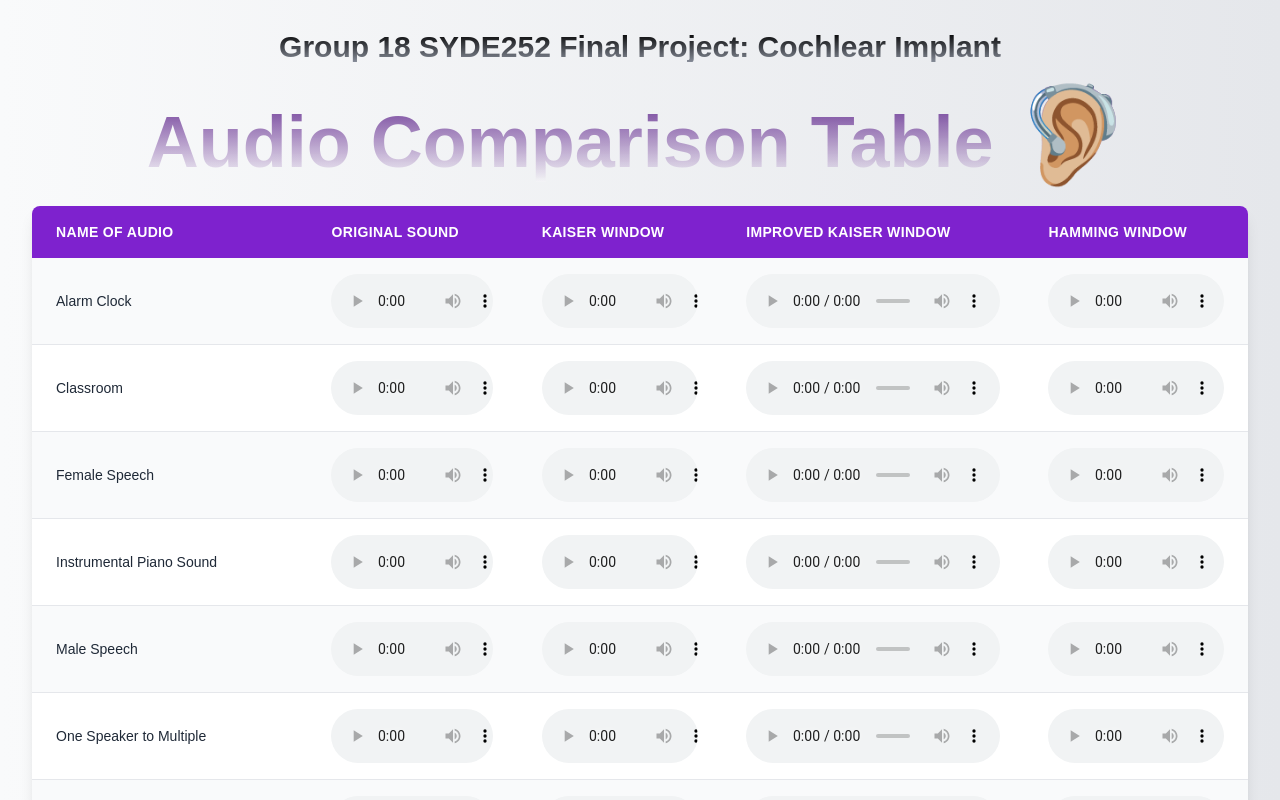
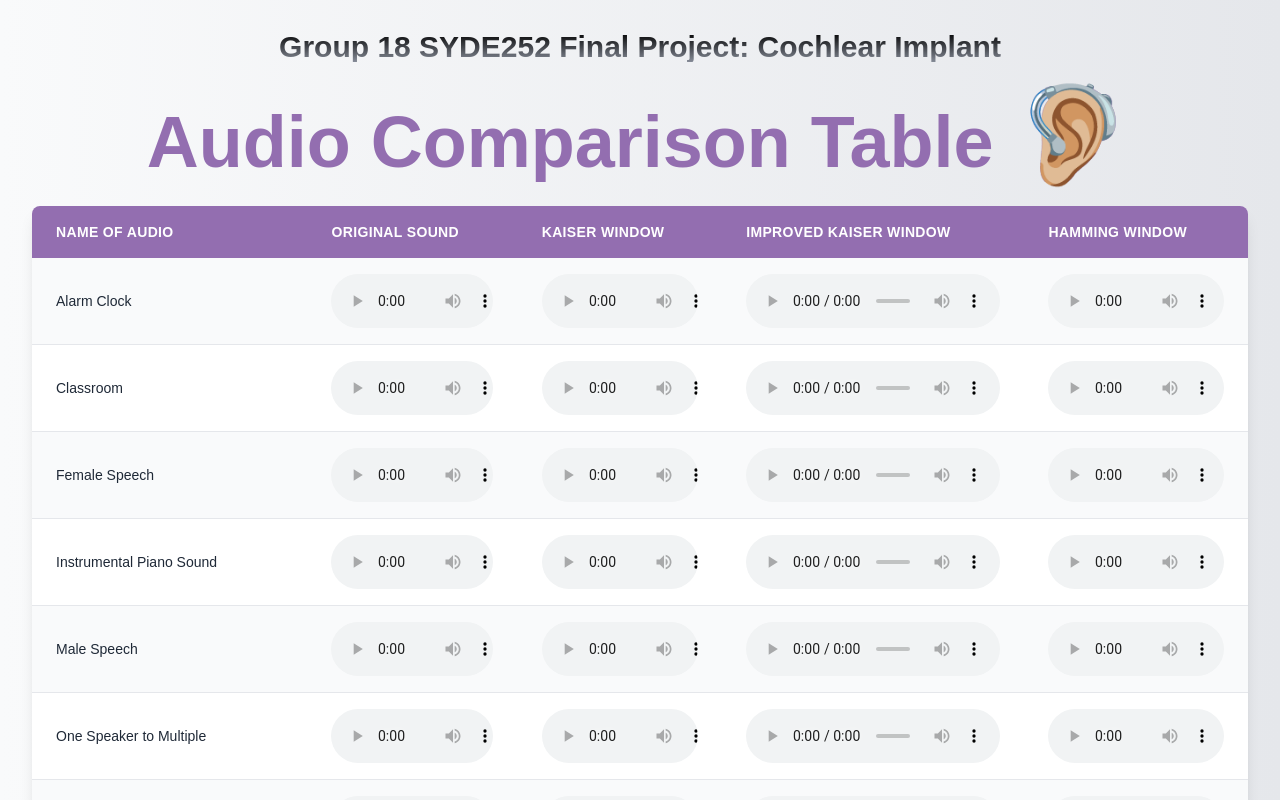
Before and after one commit to civ-valerie/signals-final-project-website, a Next.js app: page / in a window 1280 px wide. Shown: the top 800 px of the page. Built offline with nearby package versions, Linux system fonts and the light colour scheme.

Commit message:
colour changes

```diff
--- a/app/page.tsx
+++ b/app/page.tsx
@@ -20,7 +20,7 @@ export default function Home() {
 >
   Group 18 SYDE252 Final Project: Cochlear Implant
 </h1><h1
-  className="mb-6  pointer-events-none whitespace-pre-wrap bg-gradient-to-b from-purple-900 to-white/20 bg-clip-text text-center text-7xl font-semibold leading-none text-transparent dark:from-white dark:to-slate-900/10"
+  className="mb-6  pointer-events-none whitespace-pre-wrap bg-[#936eb0] bg-clip-text text-center text-7xl font-semibold leading-none text-transparent dark:from-white dark:to-slate-900/10"
   data-aos="zoom-y-out"
   data-aos-delay={150}
 >
@@ -29,7 +29,7 @@ export default function Home() {
       <div className="overflow-x-auto shadow-lg rounded-lg bg-white">
         <table className="table-auto border-collapse w-full text-sm text-left">
           <thead>
-            <tr className="bg-purple-700 text-white">
+            <tr className="bg-[#936eb0] text-white">
               <th className="px-6 py-4 font-semibold uppercase tracking-wide">Name of Audio</th>
               <th className="px-6 py-4 font-semibold uppercase tracking-wide">Original Sound</th>
               <th className="px-6 py-4 font-semibold uppercase tracking-wide">Kaiser Window</th>
```
